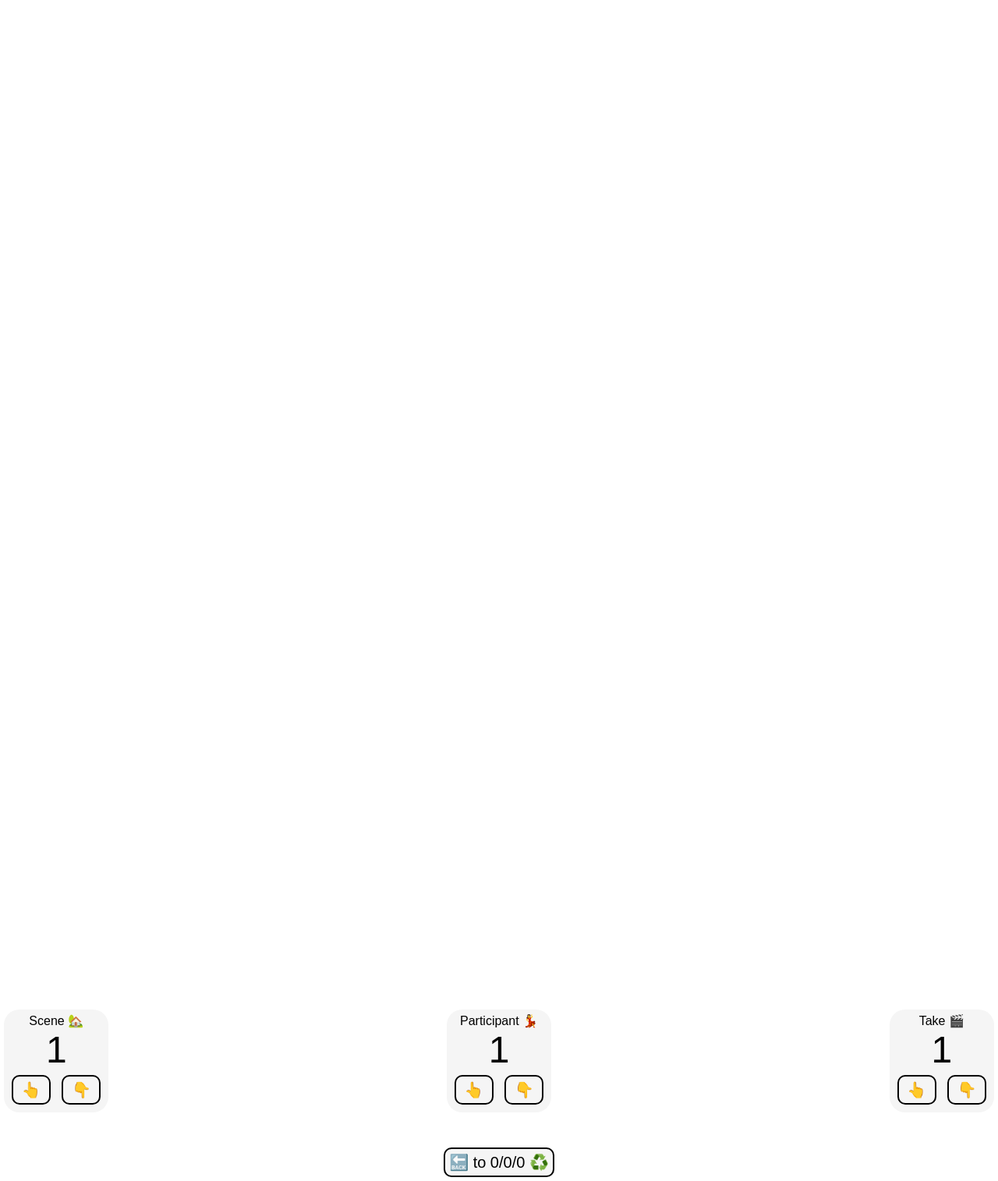
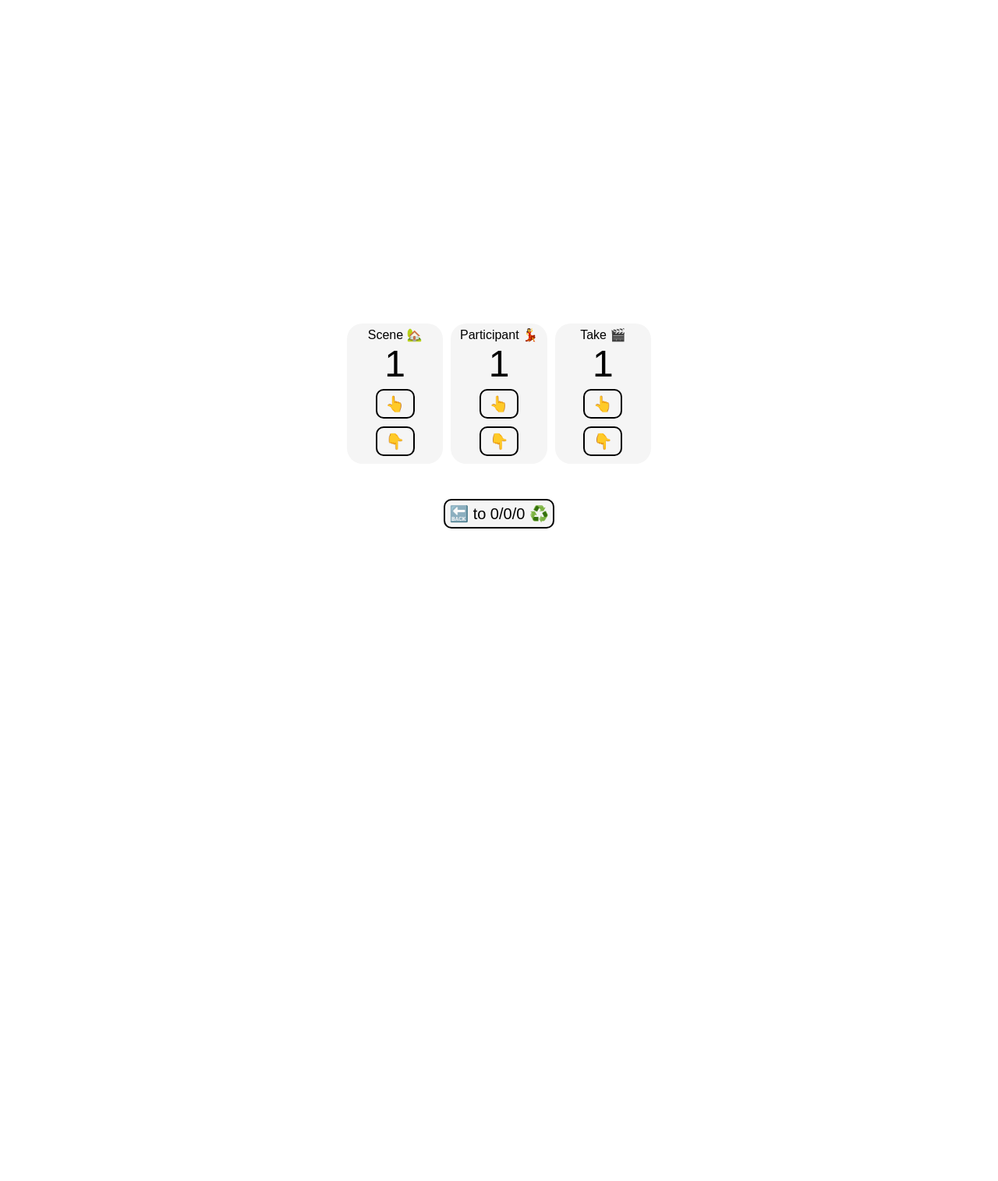
Before and after one commit to jacksalici/sfm-gaze-framework, a Flask app: page /1/1/1 in a window 1280 px wide. Shown: the whole page at 78% size. After the commit the page ends 678 px from the top, so only its background shows below. Run offline with Flask 3, Linux system fonts and the light colour scheme.

Commit message:
margin on desktop

```diff
--- a/src/qrcodeServer/api/templates/std.html
+++ b/src/qrcodeServer/api/templates/std.html
@@ -5,7 +5,9 @@
     <title>QR-Code Take Separator</title>
     <style>
         body {
-            margin: 0;
+            margin-right: auto;
+            margin-left: auto;
+            margin-top: 0;
             padding: 0;
             display: flex;
             flex-direction: column;
@@ -13,6 +15,7 @@
             align-items: center;
             font-family: sans-serif;
             text-align: center;
+            max-width: 400px;
         }
         img {
             width: 100%;
```
